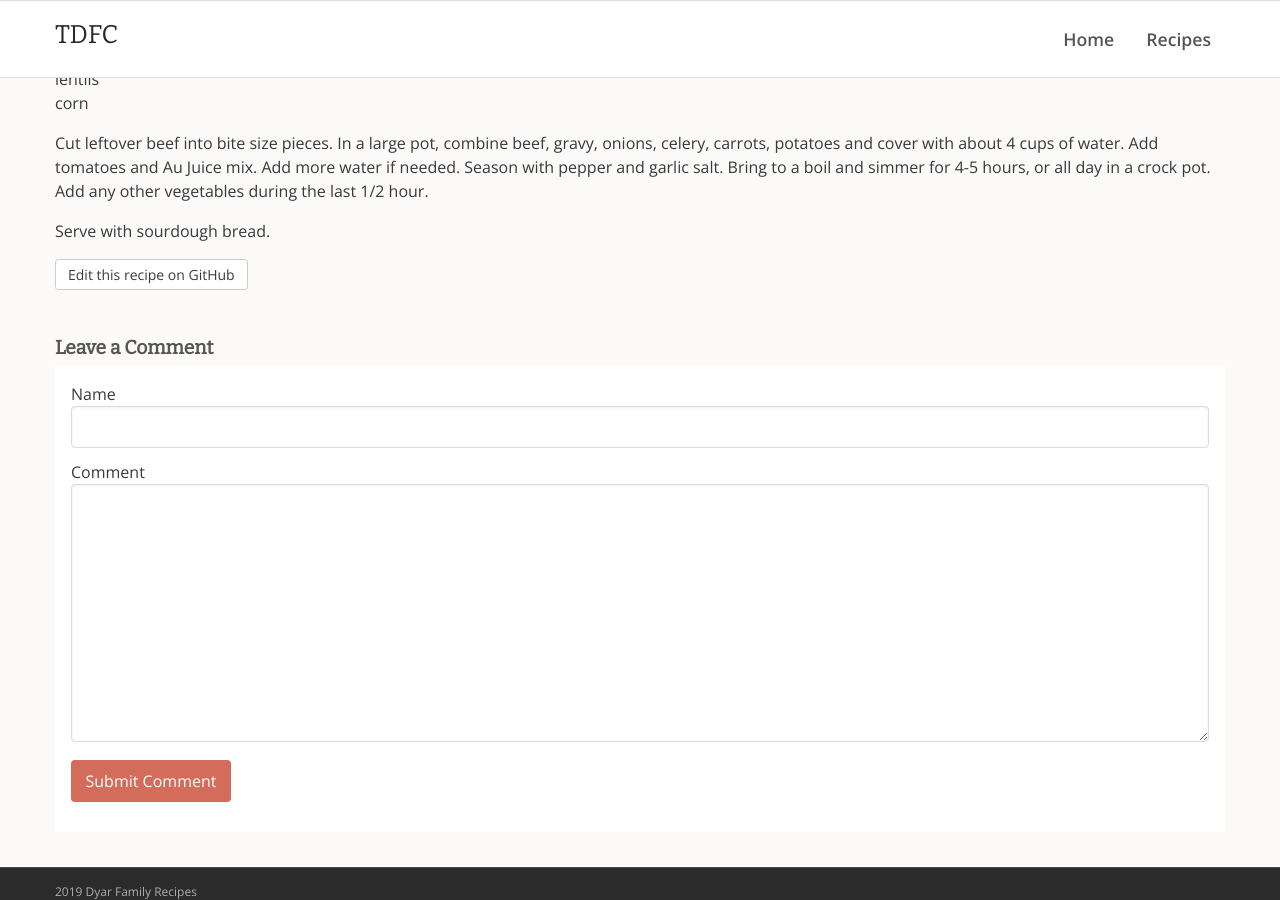
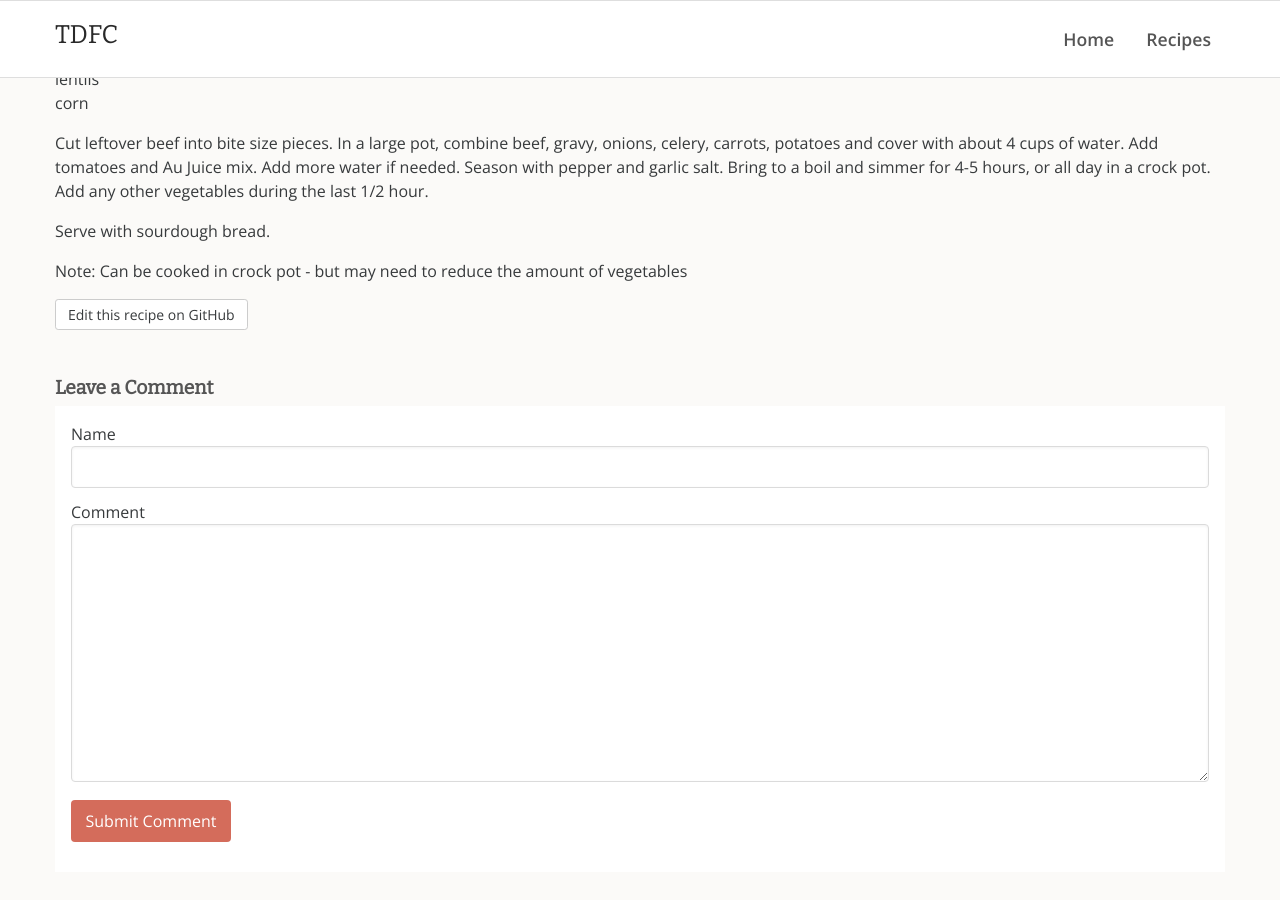
Before and after one commit to rdyar/tdfc, a Jekyll site: the page built from _soup-and-salad/vegetable-beef-soup.md, in a window 1280 px wide and 900 px high, scrolled down 446 px. Built offline with Jekyll 4.4.1, drawn with Linux system fonts in a browser that asks for light colours.

Commit message:
Update vegetable-beef-soup.md

```diff
--- a/_soup-and-salad/vegetable-beef-soup.md
+++ b/_soup-and-salad/vegetable-beef-soup.md
@@ -25,3 +25,5 @@ more water if needed. Season with pepper and garlic salt. Bring to a boil and si
 hours, or all day in a crock pot. Add any other vegetables during the last 1/2 hour.
 
 Serve with sourdough bread.
+
+Note: Can be cooked in crock pot - but may need to reduce the amount of vegetables
```
